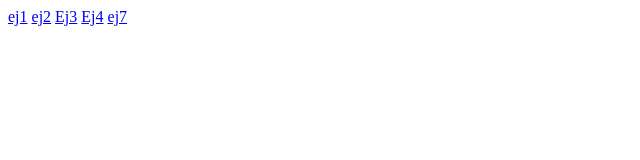
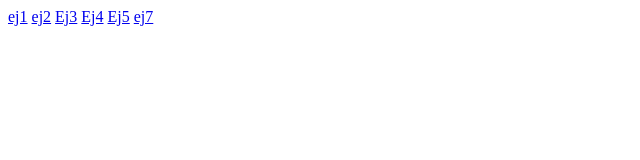
Before and after one commit to pepinillo222/actividades_mark-up, a plain HTML site: page index.html in a window 1280 px wide. Shown: the full height of the page, 0-640 px from the left. Drawn offline with Linux system fonts and the light colour scheme.

Commit message:
Add link to Ej5 in index.html

```diff
--- a/index.html
+++ b/index.html
@@ -10,6 +10,7 @@
     <a href="MARCA/css/ej2/ej2.html">ej2</a>
     <a href="MARCA/css/ej3/quijote.html">Ej3</a>
     <a href="MARCA/css/ej4/ej4.html">Ej4</a>
+    <a href="MARCA/css/ej5/ej5.html">Ej5</a>
     <a href="MARCA/css/ej7/lorem-ipsum_sin_estilos.html">ej7</a>
 </body>
 </html>
```
